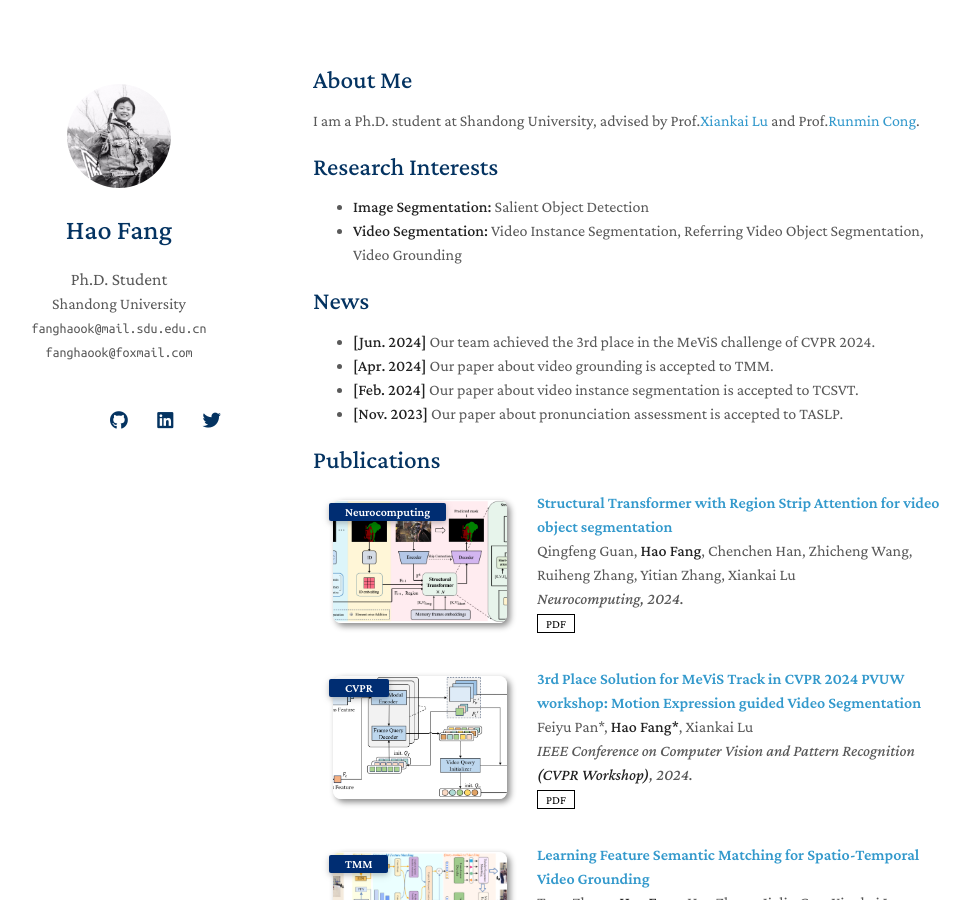
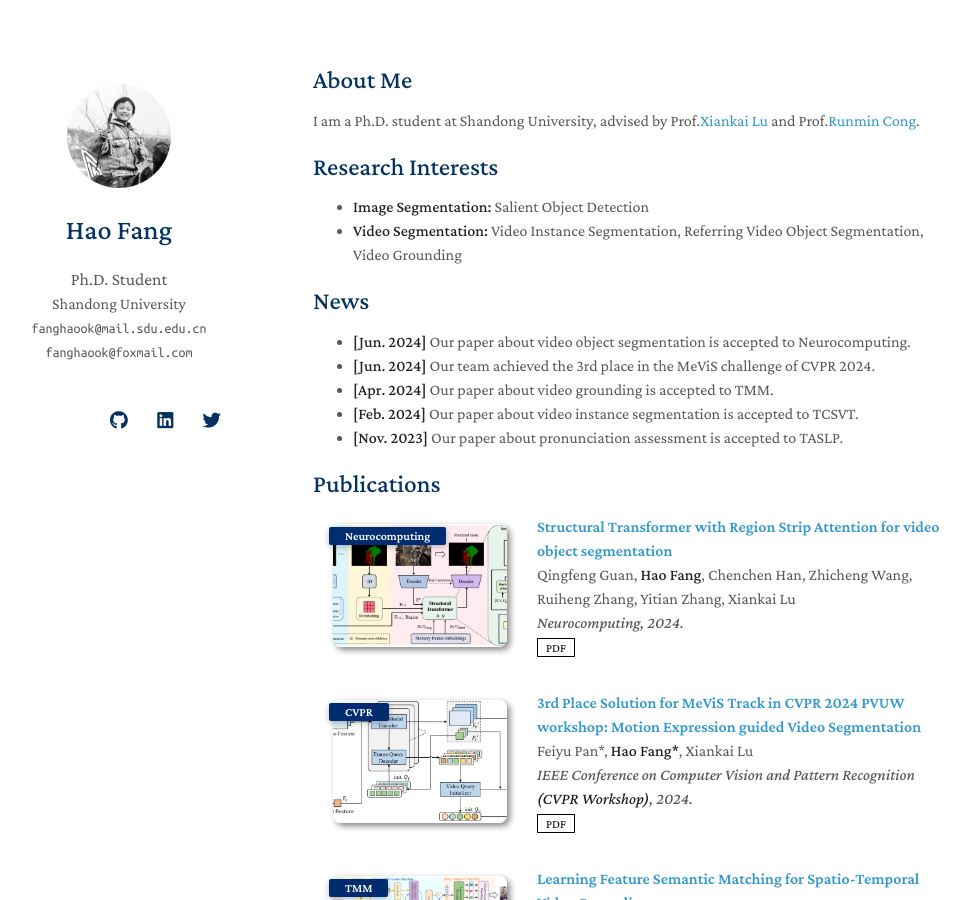
Before and after one commit to fanghaook/fanghaook.github.io, a Jekyll site: the page built from index.md, in a window 1280 px wide and 900 px high. Shown: the whole window, without its empty margins (157-1127 px from the left). Built offline with Jekyll 4.4.1, drawn with Linux system fonts in a browser that asks for light colours; nearby versions of some CDN libraries; a style sheet for code colours, icons or effects is not loaded; our own code applies the rules of GitHub Pages for plain Markdown files.

Commit message:
Update index.md

```diff
--- a/index.md
+++ b/index.md
@@ -12,7 +12,7 @@ I am a Ph.D. student at Shandong University, advised by Prof.[Xiankai Lu](https:
 - **Video Segmentation:** Video Instance Segmentation, Referring Video Object Segmentation, Video Grounding
 
 ## News
-
+- **[Jun. 2024]** Our paper about video object segmentation is accepted to Neurocomputing.
 - **[Jun. 2024]** Our team achieved the 3rd place in the MeViS challenge of CVPR 2024.
 - **[Apr. 2024]** Our paper about video grounding is accepted to TMM.
 - **[Feb. 2024]** Our paper about video instance segmentation is accepted to TCSVT.
```
